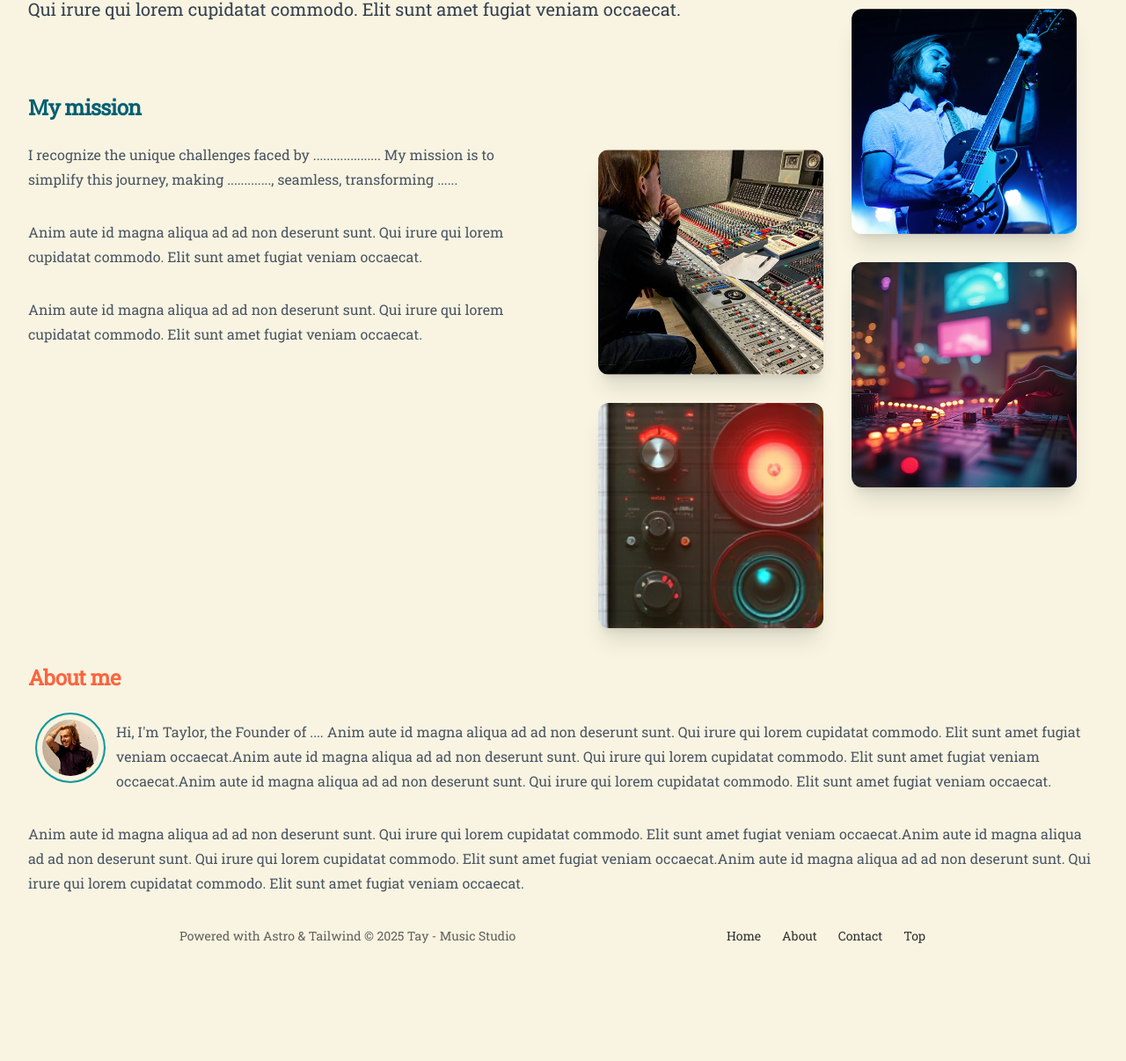
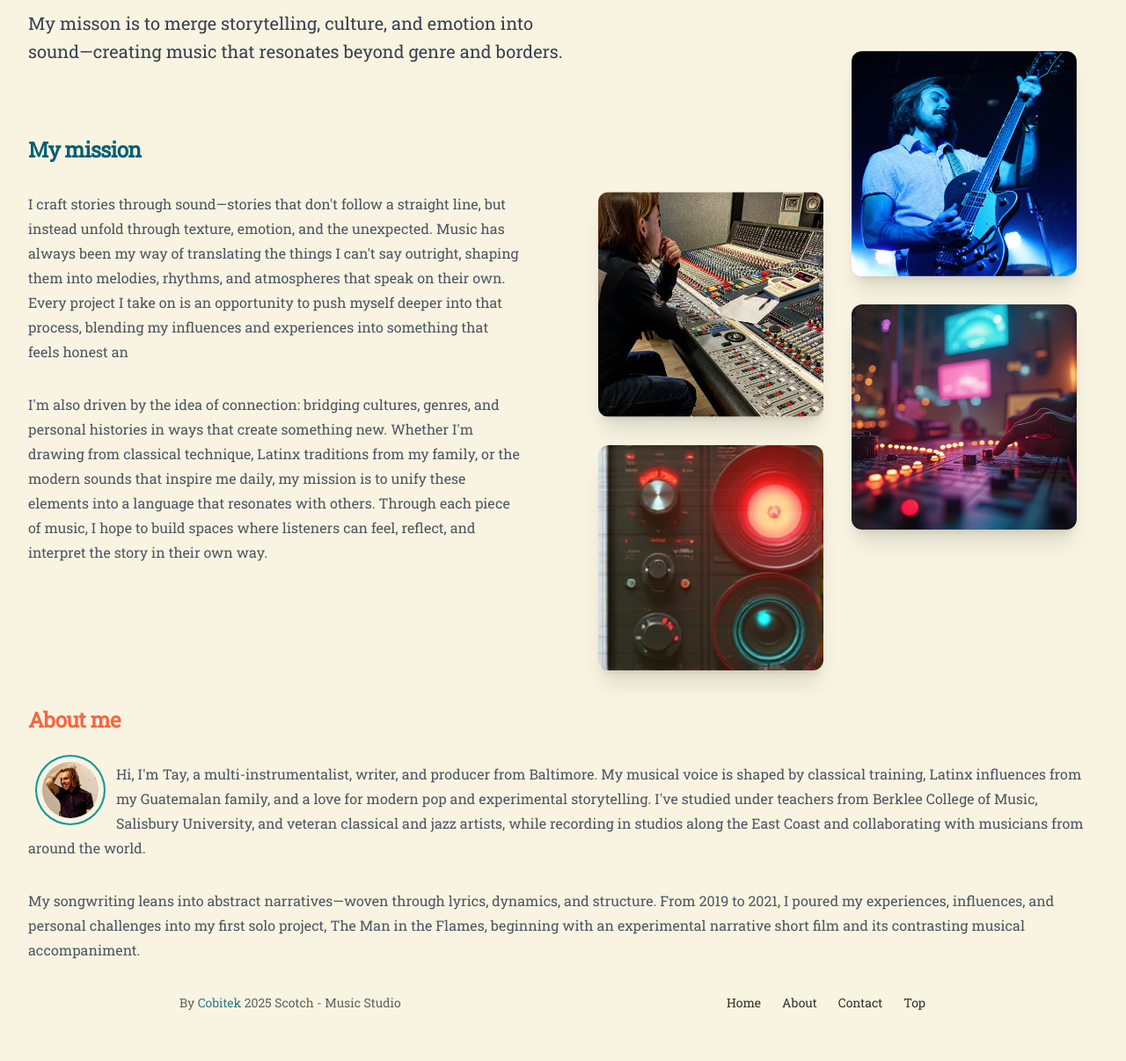
Before and after one commit to josecobi/taystudio, an Astro site: page /en/About in a window 1280 px wide. Shown: the part 214-1420 px from the top of the page at 88% size. Before the commit the page ends 1344 px from the top, so only its background shows below. Built offline with nearby package versions, Linux system fonts and the light colour scheme; Astro itself is replaced by a stand-in of ours; a script that the page names is missing.

Commit message:
added text to About section and Audio Design page. Removed description from artists till I get more content

```diff
--- a/src/components/FeatArtistsWithPhotos.astro
+++ b/src/components/FeatArtistsWithPhotos.astro
@@ -80,7 +80,7 @@ const ARTISTS = [
             <img class="size-24 rounded-xl" src={photo} alt={artist_name}"-photo">
             <div>
               <h3 class="text-base/7 font-semibold tracking-tight text-gray-900">{artist_name}</h3>
-              <p class="text-sm/6 font-semibold text-deepTeal">{description}</p>
+              {/* <p class="text-sm/6 font-semibold text-deepTeal">{description}</p> */}
             </div>
           </div>
         </li>)
--- a/src/components/Footer.astro
+++ b/src/components/Footer.astro
@@ -16,8 +16,8 @@ const t = useTranslations(lang);
   >
     <!-- Mobile: order-1 (first), Medium and up: order-2 (second) -->
     <span class="text-sm sm:text-center order-2 md:order-1 text-zinc-800/90 dark:text-zinc-200/90">
-      Powered with Astro & Tailwind © {currentYear}
-      <a href="" class="hover:underline">Tay - Music Studio</a>
+      By <a href="cobitek.com" class="text-hover:underline text-deepTeal">Cobitek</a> {currentYear}
+      Scotch - Music Studio
     </span>
 
     <!-- Mobile: order-2 (second), Medium and up: order-1 (first) -->
--- a/src/pages/en/About.astro
+++ b/src/pages/en/About.astro
@@ -14,17 +14,16 @@ language = "en">
           <div class="mx-auto max-w-2xl px-6 lg:max-w-7xl lg:px-8">
             <div class="max-w-4xl">
 
-              <h1 class="mt-2 text-pretty text-4xl font-semibold tracking-tight text-richOrange sm:text-5xl">On a mission to...</h1>
-              <p class="mt-6 text-balance text-xl/8 text-gray-700">Committed to helping ... nim aute id magna aliqua ad ad non deserunt sunt. Qui irure qui lorem cupidatat commodo. Elit sunt amet fugiat veniam occaecat.</p>
+              <h1 class="mt-2 text-pretty text-4xl font-semibold tracking-tight text-richOrange sm:text-5xl">On a mission to craft stories through sound.</h1>
+              <p class="mt-6 text-balance text-xl/8 text-gray-700">My misson is to merge storytelling, culture, and emotion into sound—creating music that resonates beyond genre and borders.</p>
 
             </div>
             <section class="mt-20 grid grid-cols-1 lg:grid-cols-2 lg:gap-x-8 lg:gap-y-16">
               <div class="lg:pr-8">
                 <h2 class="text-pretty text-2xl font-semibold tracking-tight text-deepTeal">My mission</h2>
-                <p class="mt-6 text-base/7 text-gray-600">I recognize the unique challenges faced by .................... My mission is to simplify this journey, making ............., seamless, transforming ......</p>
-                <p class="mt-8 text-base/7 text-gray-600">Anim aute id magna aliqua ad ad non deserunt sunt. Qui irure qui lorem cupidatat commodo. Elit sunt amet fugiat veniam occaecat.</p>
+                <p class="mt-8 text-base/7 text-gray-600">I craft stories through sound—stories that don't follow a straight line, but instead unfold through texture, emotion, and the unexpected. Music has always been my way of translating the things I can't say outright, shaping them into melodies, rhythms, and atmospheres that speak on their own. Every project I take on is an opportunity to push myself deeper into that process, blending my influences and experiences into something that feels honest an</p>
 
-                <p class="mt-8 text-base/7 text-gray-600">Anim aute id magna aliqua ad ad non deserunt sunt. Qui irure qui lorem cupidatat commodo. Elit sunt amet fugiat veniam occaecat.</p>
+                <p class="mt-8 text-base/7 text-gray-600">I'm also driven by the idea of connection: bridging cultures, genres, and personal histories in ways that create something new. Whether I'm drawing from classical technique, Latinx traditions from my family, or the modern sounds that inspire me daily, my mission is to unify these elements into a language that resonates with others. Through each piece of music, I hope to build spaces where listeners can feel, reflect, and interpret the story in their own way.</p>
               </div>
               <div class="pt-16 lg:row-span-2 lg:-mr-16 xl:mr-auto px-6">
                 <div class="-mx-8 grid grid-cols-2 gap-4 sm:-mx-16 sm:grid-cols-4 lg:mx-0 lg:grid-cols-2 lg:gap-4 xl:gap-8">
@@ -49,9 +48,9 @@ language = "en">
                 <h2 class="text-pretty text-2xl font-semibold tracking-tight text-richOrange">About me</h2>
                       <img loading="lazy" width="50" height="50" alt="photo of Taylor" class="order-1 float-left object-cover w-20 h-full p-1 md:order-2 lg:p-2 lg:w-55 sm: rounded-full shadow-inset shadow-mutedTeal dark:shadow-[#61feeb] mr-3 mt-6" style="object-position: 50% 50%; margin-left: 0.5rem;" src="/about_me.webp" />
 
-                      <p class="mt-8 text-base/7 text-gray-600">Hi, I'm Taylor, the Founder of .... Anim aute id magna aliqua ad ad non deserunt sunt. Qui irure qui lorem cupidatat commodo. Elit sunt amet fugiat veniam occaecat.Anim aute id magna aliqua ad ad non deserunt sunt. Qui irure qui lorem cupidatat commodo. Elit sunt amet fugiat veniam occaecat.Anim aute id magna aliqua ad ad non deserunt sunt. Qui irure qui lorem cupidatat commodo. Elit sunt amet fugiat veniam occaecat.</p>
+                      <p class="mt-8 text-base/7 text-gray-600">Hi, I'm Tay, a multi-instrumentalist, writer, and producer from Baltimore. My musical voice is shaped by classical training, Latinx influences from my Guatemalan family, and a love for modern pop and experimental storytelling. I've studied under teachers from Berklee College of Music, Salisbury University, and veteran classical and jazz artists, while recording in studios along the East Coast and collaborating with musicians from around the world.</p>
 
-                      <p class="mt-8 text-base/7 text-gray-600">Anim aute id magna aliqua ad ad non deserunt sunt. Qui irure qui lorem cupidatat commodo. Elit sunt amet fugiat veniam occaecat.Anim aute id magna aliqua ad ad non deserunt sunt. Qui irure qui lorem cupidatat commodo. Elit sunt amet fugiat veniam occaecat.Anim aute id magna aliqua ad ad non deserunt sunt. Qui irure qui lorem cupidatat commodo. Elit sunt amet fugiat veniam occaecat.</p>
+                      <p class="mt-8 text-base/7 text-gray-600">My songwriting leans into abstract narratives—woven through lyrics, dynamics, and structure. From 2019 to 2021, I poured my experiences, influences, and personal challenges into my first solo project, The Man in the Flames, beginning with an experimental narrative short film and its contrasting musical accompaniment.</p>
         </div>
               </div>
           </article>
--- a/src/pages/en/Artists.astro
+++ b/src/pages/en/Artists.astro
@@ -81,7 +81,7 @@ language = "en">
     <div class="mx-auto max-w-7xl px-6 lg:px-8">
       <div class="mx-auto max-w-2xl lg:mx-0">
         <h2 class="text-pretty text-4xl font-semibold tracking-tight text-richOrange sm:text-5xl">Artists</h2>
-        <p class="mt-6 text-lg/8 text-gray-600">Anim aute id magna aliqua ad ad non deserunt sunt. Qui irure qui lorem cupidatat commodo. Elit sunt amet fugiat veniam occaecat.</p>
+        <p class="mt-6 text-lg/8 text-gray-600">A showcase of the talented voices, musicians, and creators who have shaped our sound. This page highlights the diverse artists we’ve had the privilege to work with—each bringing their own style, story, and energy to the studio. Explore their profiles and discover the creative partnerships that inspire our work.</p>
       </div>
       <ul role="list" class="mx-auto mt-20 grid max-w-2xl grid-cols-1 gap-x-8 gap-y-16 sm:grid-cols-2 lg:mx-0 lg:max-w-none lg:grid-cols-3">
         {
@@ -90,7 +90,7 @@ language = "en">
         <li>
           <img class="aspect-[2/2] w-full rounded-2xl object-center" src={photo} alt={artist_name}>
           <h3 class="mt-6 text-lg/8 font-semibold tracking-tight text-gray-900">{artist_name}</h3>
-          <p class="text-base/7 text-deepTeal">{description}</p>
+          {/* <p class="text-base/7 text-deepTeal">{description}</p>
           <ul role="list" class="mt-6 flex gap-x-6">
             <li>
               <a href="#" class="text-gray-400 hover:text-gray-500">
@@ -108,7 +108,7 @@ language = "en">
                 </svg>
               </a>
             </li>
-          </ul>
+          </ul> */}
         </li>
         )
         })
--- a/src/pages/en/AudioDesign.astro
+++ b/src/pages/en/AudioDesign.astro
@@ -11,7 +11,7 @@ language = "en">
   <main class="mt-20">
       <SectionContainer class="p-10 mt-10 text-center md:text-left">
         <h1 class="text-richOrange text-4xl font-bold mb-4">Audio Design</h1>
-        <p class="mt-8 text-base/7 text-gray-600">Anim aute id magna aliqua ad ad non deserunt sunt. Qui irure qui lorem cupidatat commodo. Elit sunt amet fugiat veniam occaecat.</p>
+        <p class="mt-8 text-base/7 text-gray-600">Explore the sonic identity behind our work. This interactive sound board lets you blend atmospheric background soundscapes with crisp, dynamic SFX—giving you a hands-on feel for how we craft immersive audio environments. Experiment, play, and experience the layers that bring our projects to life.</p>
 
         <Soundboard client:load />
     </SectionContainer>
--- a/src/pages/en/Contact.astro
+++ b/src/pages/en/Contact.astro
@@ -16,7 +16,7 @@
                   <path stroke-linecap="round" stroke-linejoin="round" d="M2.25 6.75c0 8.284 6.716 15 15 15h2.25a2.25 2.25 0 002.25-2.25v-1.372c0-.516-.351-.966-.852-1.091l-4.423-1.106c-.44-.11-.902.055-1.173.417l-.97 1.293c-.282.376-.769.542-1.21.38a12.035 12.035 0 01-7.143-7.143c-.162-.441.004-.928.38-1.21l1.293-.97c.363-.271.527-.734.417-1.173L6.963 3.102a1.125 1.125 0 00-1.091-.852H4.5A2.25 2.25 0 002.25 4.5v2.25z" />
                 </svg>
               </dt>
-              <dd><a class="hover:text-gray-900" href="tel:+1 (555) 234-5678">+1 (999)-555-222</a></dd>
+              <dd><a class="hover:text-gray-900" href="tel:+1 (443)-926-2333">+1 (443)-926-2333</a></dd>
             </div>
             <div class="flex gap-x-4">
               <dt class="flex-none">
@@ -25,7 +25,7 @@
                   <path stroke-linecap="round" stroke-linejoin="round" d="M21.75 6.75v10.5a2.25 2.25 0 01-2.25 2.25h-15a2.25 2.25 0 01-2.25-2.25V6.75m19.5 0A2.25 2.25 0 0019.5 4.5h-15a2.25 2.25 0 00-2.25 2.25m19.5 0v.243a2.25 2.25 0 01-1.07 1.916l-7.5 4.615a2.25 2.25 0 01-2.36 0L3.32 8.91a2.25 2.25 0 01-1.07-1.916V6.75" />
                 </svg>
               </dt>
-              <dd><a class="hover:text-gray-900" href="mailto:hello@example.com">hello@example.com</a></dd>
+              <dd><a class="hover:text-gray-900" href="mailto:hello@example.com">taylor.gomolisky@gmail.com</a></dd>
             </div>
           </dl>
         </div>
--- a/src/pages/index.astro
+++ b/src/pages/index.astro
@@ -9,7 +9,7 @@ const lang = getLangFromUrl(Astro.url);
 
 <Layout
 language={lang}
-title="Tay | Professional Music Studio | Recording, Mixing & Mastering Services"
+title="Scotch | Professional Music Studio | Recording, Mixing & Mastering Services"
 description="Elevate your sound at [Studio Name], a professional music studio offering top-tier recording, mixing, and mastering services. Whether you're an artist, producer, or band, we provide high-quality audio production to bring your vision to life. Book your session today!">
 <meta http-equiv="refresh" content="0;url=/en/" />
 
```
